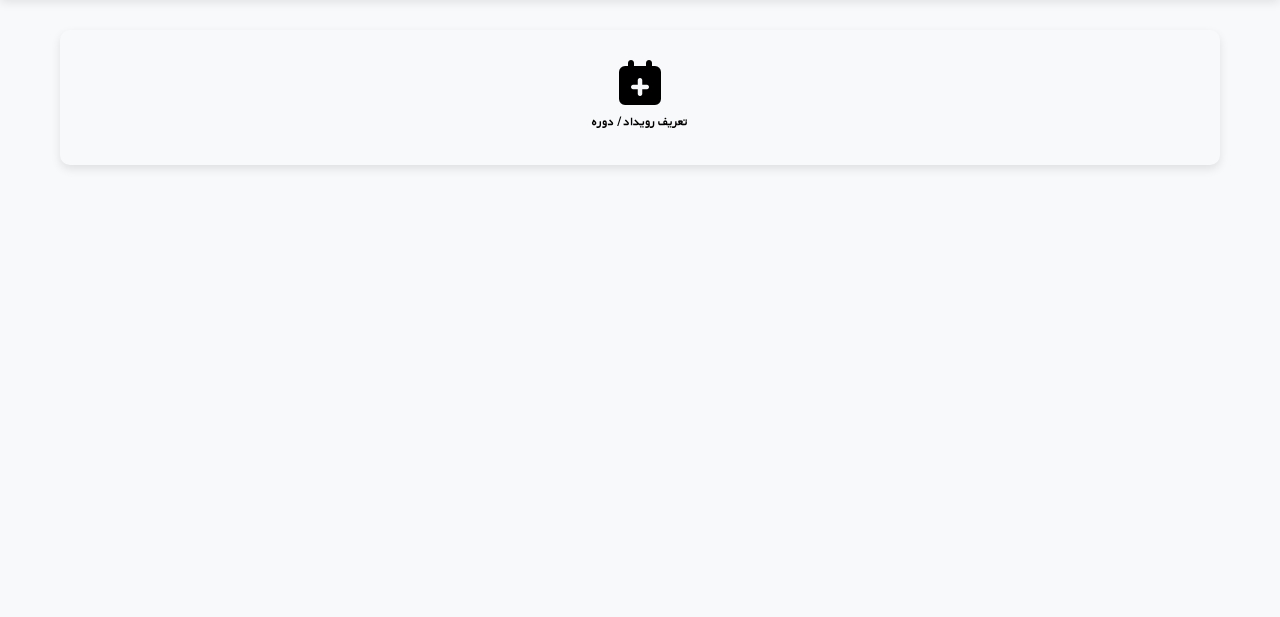
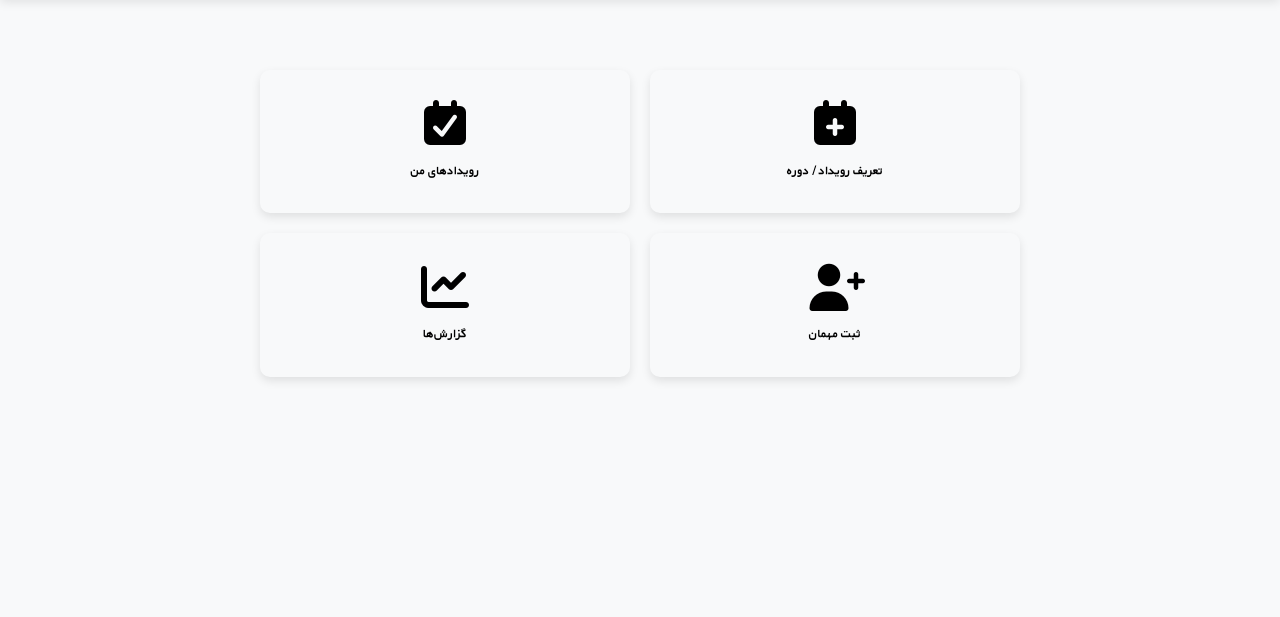
Before and after one commit to jacob6209/event_project, a Django app: page /stuff_events/ in a window 1280 px wide. Shown: the part 82-699 px from the top of the page. Run offline with Django 5.2, Linux system fonts and the light colour scheme; the visitor is signed in with stand-in values (Sample User, id 1); some libraries are stand-ins or nearby versions.

Commit message:
add card hover

```diff
--- a/event/templates/stuff_events.html
+++ b/event/templates/stuff_events.html
@@ -10,11 +10,43 @@
 
 {% block content %}
 
-<div class="card text-center">
-    <div class="card-body">
-        <i class="fa-solid fa-calendar-plus fa-3x mb-3"></i>
-        <h5 class="card-title">تعریف رویداد / دوره</h5>
+<main class="main-content">
+
+    <div class="cards-container" style="display: flex; flex-wrap: wrap; gap: 20px; justify-content: center;">
+
+        <!-- Card 1: Define Event / Course -->
+        <div class="card" style="flex: 1 1 45%; max-width: 400px;">
+            <div class="card-body text-center">
+                <i class="fa-solid fa-calendar-plus fa-3x mb-10"></i>
+                <h5 class="card-title">تعریف رویداد / دوره</h5>
+            </div>
+        </div>
+
+        <!-- Card 2: My Events -->
+        <div class="card" style="flex: 1 1 45%; max-width: 400px;">
+            <div class="card-body text-center">
+                <i class="fa-solid fa-calendar-check fa-3x mb-10"></i>
+                <h5 class="card-title">رویدادهای من</h5>
+            </div>
+        </div>
+
+        <!-- Card 3: Guest Registration -->
+        <div class="card" style="flex: 1 1 45%; max-width: 400px;">
+            <div class="card-body text-center">
+                <i class="fa-solid fa-user-plus fa-3x mb-10"></i>
+                <h5 class="card-title">ثبت مهمان</h5>
+            </div>
+        </div>
+
+        <!-- Card 4: Reports -->
+        <div class="card" style="flex: 1 1 45%; max-width: 400px;">
+            <div class="card-body text-center">
+                <i class="fa-solid fa-chart-line fa-3x mb-10"></i>
+                <h5 class="card-title">گزارش‌ها</h5>
+            </div>
+        </div>
+
     </div>
-</div>
 
+</main>
 {% endblock %}
--- a/static/css/style.css
+++ b/static/css/style.css
@@ -765,3 +765,17 @@ i.fa, i.fas, i.far, i.fab {
     font-family: "Font Awesome 6 Free"; /* for solid icons */
     font-weight: 900; /* necessary for solid icons */
 }
+/* stuff events page */
+.main-content .card {
+    padding: 30px;
+    border-radius: 10px;
+    box-shadow: 0 4px 10px rgba(0,0,0,0.1);
+    transition: all 0.3s ease;
+    cursor: pointer; /* optional, shows it’s interactive */
+}
+
+.main-content .card:hover {
+    transform: translateY(-5px);
+    box-shadow: 0 8px 20px rgba(0,0,0,0.2);
+    background-color: #8bcafdbf;
+}
```
